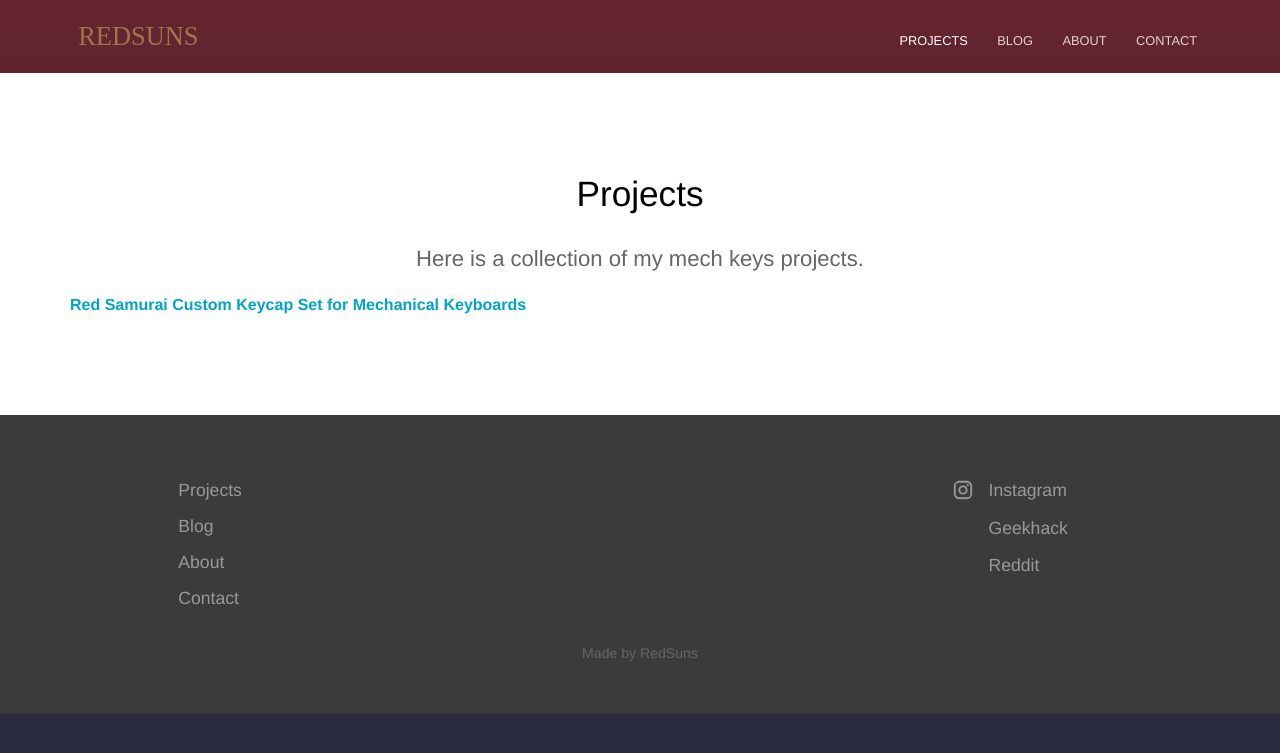
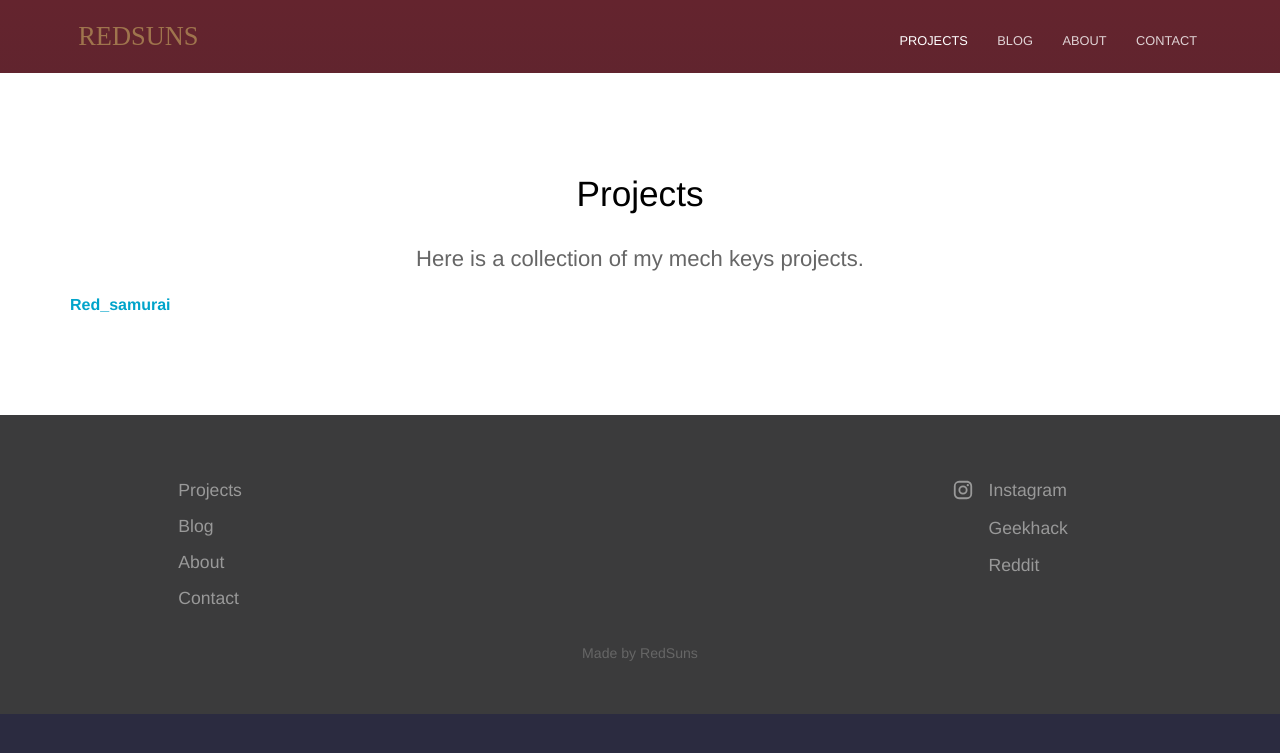
Before and after one commit to RedSunsRMK/redsunsrmk.github.io, a Jekyll site: the page built from projects.html, in a window 1280 px wide. Shown: the top 753 px of the page. Built offline with Jekyll 4.4.1, drawn with Linux system fonts in a browser that asks for light colours.

Commit message:
Update red_samurai.html

```diff
--- a/_projects/red_samurai.html
+++ b/_projects/red_samurai.html
@@ -1,6 +1,5 @@
 ---
 layout: default
-title: Red Samurai Custom Keycap Set for Mechanical Keyboards
 description: A Samurai-themed Custom Keycap Set.
 ---
 <section class="hero">
```
